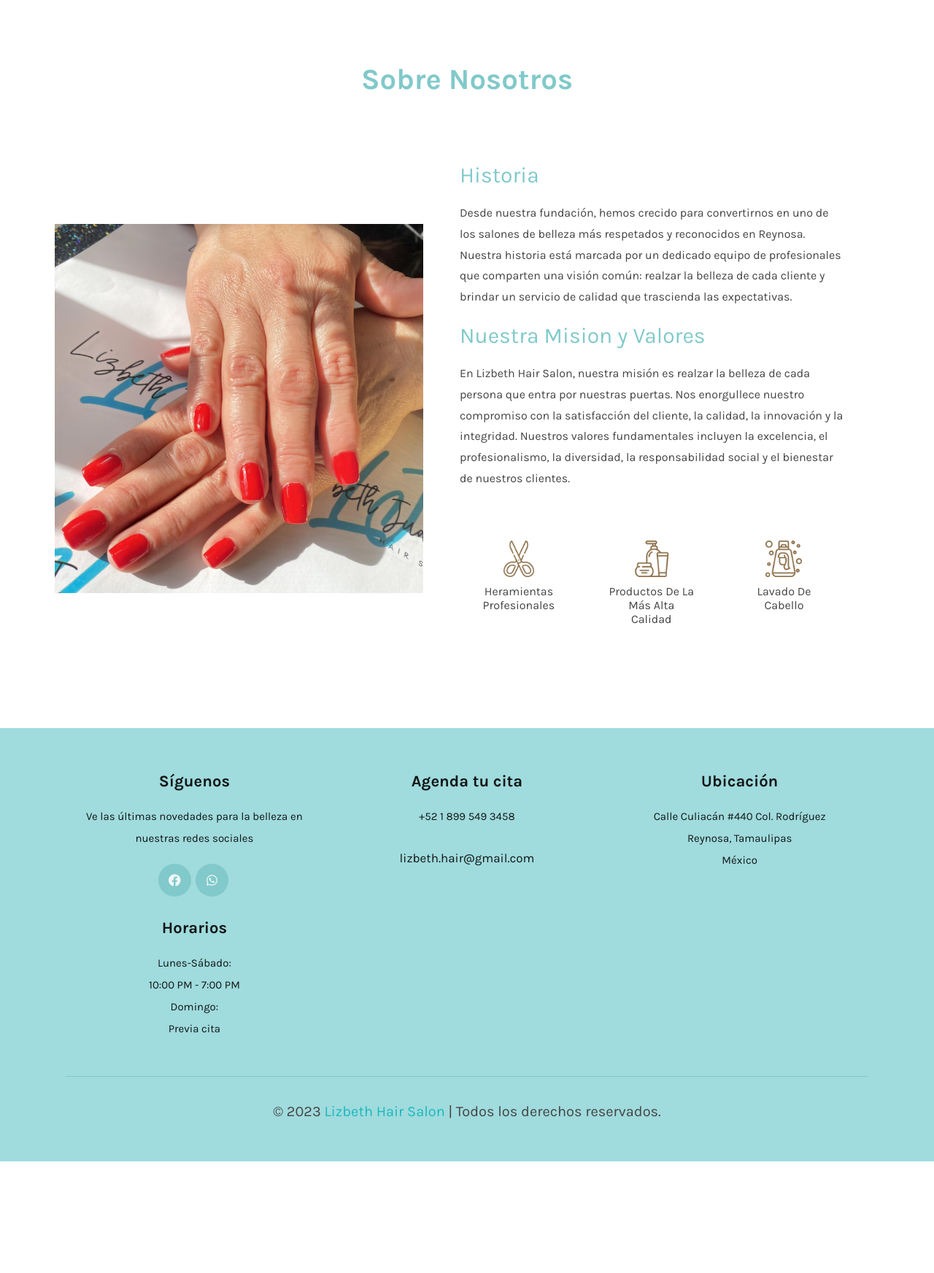
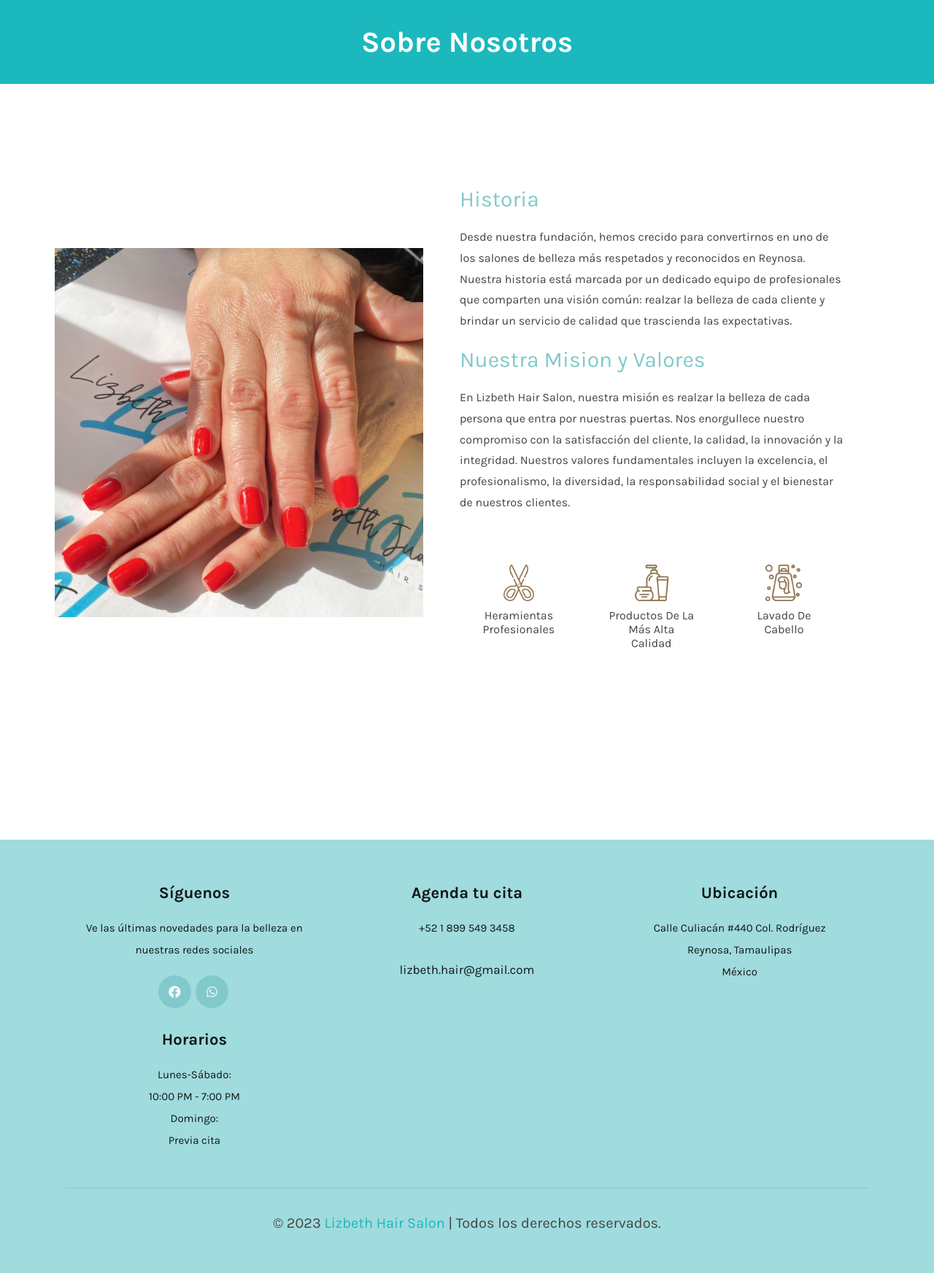
Before and after one commit to articoding/proyecto-integrador-v1210, a PHP site: page /about.html in a window 1280 px wide. Shown: the part 110-1855 px from the top of the page at 73% size. Before the commit the page ends 1702 px from the top, so only its background shows below. Run offline with PHP 8.4, Linux system fonts and the light colour scheme; some libraries are stand-ins or nearby versions; some web fonts are replaced.

Commit message:
index changed...

```diff
--- a/about.html
+++ b/about.html
@@ -68,9 +68,19 @@
 
       <!-- about us -->
 
+      <div class="back_re">
+         <div class="container">
+            <div class="row">
+               <div class="col-md-12">
+                  <div class="title">
+                      <h2>Sobre Nosotros</h2>
+                  </div>
+               </div>
+            </div>
+         </div>
+      </div>
    <section class="about" id="about">
 
-      <h1 class="heading">Sobre Nosotros</h1>
 
       <div class="row" >
 
--- a/css/style.css
+++ b/css/style.css
@@ -10,7 +10,6 @@
 @import url('https://fonts.googleapis.com/css?family=Raleway:100,400,600,700,900&display=swap');
 @import url('https://fonts.googleapis.com/css?family=Baloo+Chettan&display=swap');
 
-@import url('https://fonts.googleapis.com/css2?family=Montserrat:wght@400;700&display=swap');
 /*****---------------------------------------- 1) font-family: 'Rajdhani', sans-serif;
  2) font-family: 'Poppins', sans-serif;
  ----------------------------------------*****/
@@ -338,10 +337,7 @@ section{
      align-items: center;
      background: url(../images/salon.png);
      background-size: cover;
-     background-position: center;
-     background-repeat: repeat;
-     justify-content: center;
-     overflow: hidden;
+     background-position: center ;
 }
 
 .home .content{
@@ -355,12 +351,11 @@ section{
      padding-bottom: .5rem;
      color: #000;
      text-transform: uppercase;
-     text-align: justify;
 }
 
 .home .content h3{
      color: #111111;
-     font-size: 4.8rem;
+     font-size: 5rem;
      line-height: 8rem;
      font-weight: 800;
 }
@@ -375,6 +370,7 @@ section{
      left: 0;
      top: 0;
      padding: 15px;
+
 }
 
 
@@ -485,8 +481,6 @@ ul.social_icon li a:hover {
      line-height: 45px;
      font-weight: bolder;
      margin: 0;
-     text-transform: none;
-
 }
 
 .d_flex {
@@ -569,16 +563,12 @@ ul.social_icon li a:hover {
 
 /** end team section **/
 
-.slin::before {
-     position: absolute;
-     content: "";
-     bottom: 0%;
-     background: url(../images/slin.png);
-     background-repeat: no-repeat;
-     max-width: 820px;
-     height: 147px;
-     right: 15%;
-     width: 100%;
+.about {
+     background-color: #fff;
+     padding-top: 90px;
+     position: relative;
+     padding-bottom: 170px;
+
 }
 
 .slin2::before {
@@ -590,34 +580,16 @@ ul.social_icon li a:hover {
      max-width: 820px;
      height: 147px;
      left: 15%;
-}
-
-.about{
-     background-repeat:no-repeat;
-     background-position:left bottom;
-     padding-top: 45px;
-     position: relative;
-     padding-bottom: 50px;
-}
-
-.about_img {
-     overflow: hidden;
-
-}
-
-.about_img figure img {
      width: 100%;
-     transition: all .5s;
-
-}
-
-.about_img figure img:hover {
-     transform: scale(1.2);
 }
 
 .about .titlepage {
      text-align: left;
      padding-bottom: 0;
+}
+
+.about .titlepage h2 {
+     margin-bottom: 30px;
 }
 
 .about .titlepage p {
@@ -627,8 +599,21 @@ ul.social_icon li a:hover {
      padding-bottom: 40px;
 }
 
+.about_img {
+     overflow: hidden;
+}
+
 .about_img figure {
      margin: 0;
+}
+
+.about_img figure img {
+     width: 100%;
+     transition: all .5s;
+}
+
+.about_img figure img:hover {
+     transform: scale(1.2);
 }
 
 .about .row{
@@ -641,9 +626,6 @@ ul.social_icon li a:hover {
      flex:1 1 39rem;
 }
 
-.about .row .image img{
-     width: 100%;
-}
 .about .row .content{
      flex:1 1 51rem;
      padding:5rem;
@@ -686,17 +668,6 @@ ul.social_icon li a:hover {
 font-weight: normal;
 text-transform: capitalize;
 }
-
-.heading{
-     text-align: center;
-     color: var(--primary-color);
-     text-transform: capitalize;
-     margin-bottom: 3rem;
-     font-size: 4rem;
-     margin-top: 4rem;
-     font-weight: bolder;
-  }
-
 /** Experts section **/
 
 .experts {
@@ -1021,10 +992,6 @@ ul.social_icon li a:hover {
          font-size: 5.5rem;
      }
 
-     .about-us h3 {
-         font-size: 5.5.rem;
-     }
-
 
 }
 
@@ -1038,11 +1005,13 @@ ul.social_icon li a:hover {
          font-size: 4.5rem;
      }
 
+}
+
 .about-us h3 {
      font-size: 4.5rem;
 }
 
- }
+
 /* Services page*/
 
 @font-face{
--- a/index.html
+++ b/index.html
@@ -79,7 +79,7 @@
             <div class="row d_flex">
                <div class="col-md-6">
                   <div class="titlepage">
-                     <h2>Bienvenido a Lizbeth Hair Salon</h2> <br>
+                     <h2>Bienvenido a Lizbeth Hair Salon</h2>
                      <p>Descubra la personificación de la excelencia en peluquería en Lizbeth Hair Salon, reconocido orgullosamente como uno de los mejores salones de belleza en Reynosa. Somos especialistas en colorimetría y tratamientos capilares, donde la belleza de tu cabello cobra vida.</p>
                      <a class="read_more" href="we-do.html">Servicios</a>
                   </div>
```
Lines whose indentation alone changed are shown as unchanged.
